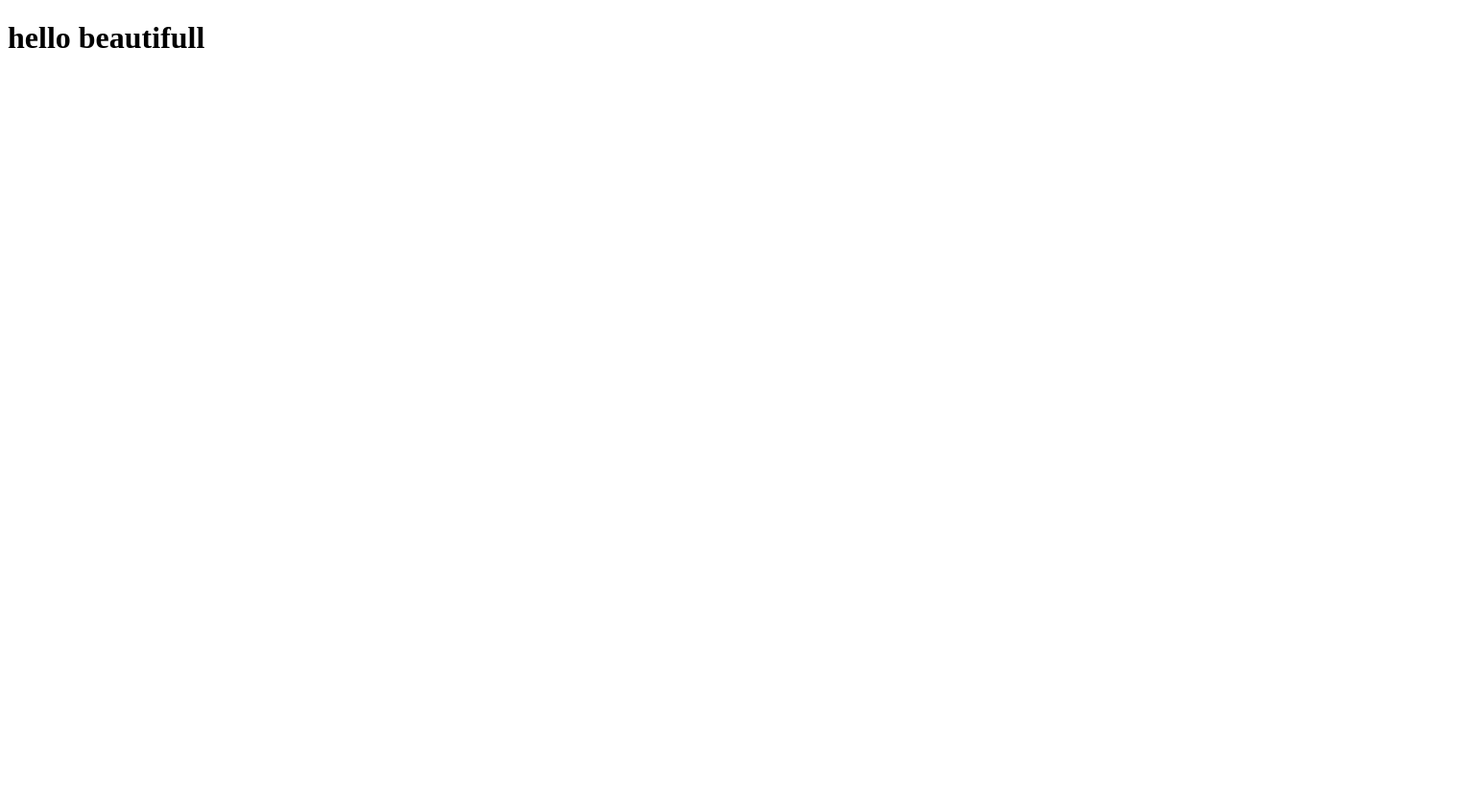
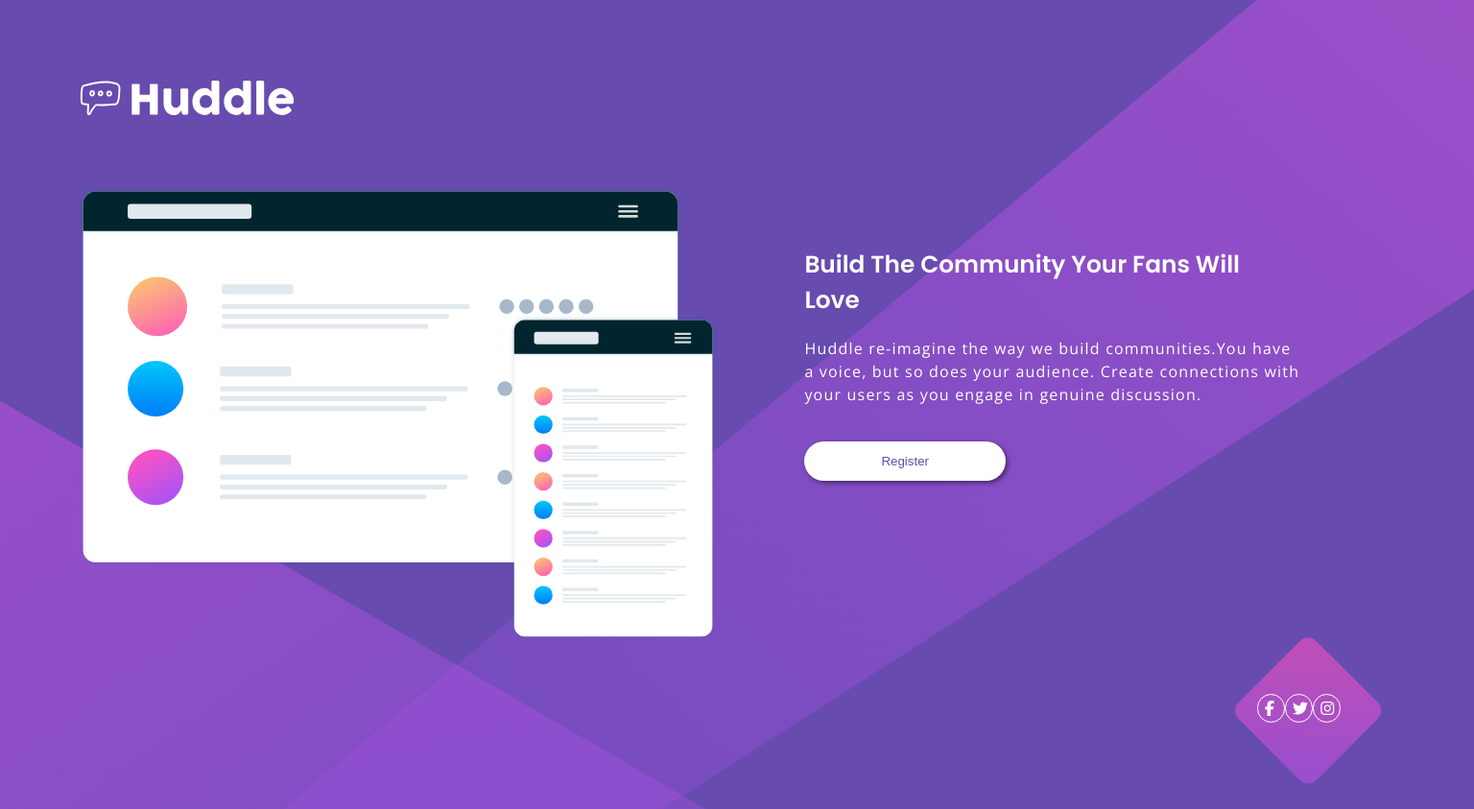
Before and after one commit to NV83-GitHub/FEM-Huddle-landing-page, a plain HTML site: page index.html in a window 1536 px wide. Shown: the whole page at 96% size. Before the commit the page ends 800 px from the top, so only its background shows below. Drawn offline with nearby package versions, Linux system fonts and the light colour scheme.

Commit message:
Mobil and Desktop ok

```diff
--- a/index.html
+++ b/index.html
@@ -5,10 +5,40 @@
     <meta http-equiv="X-UA-Compatible" content="IE=edge">
     <meta name="viewport" content="width=device-width, initial-scale=1.0">
     <title>Huddle landing page</title>
-    <link rel="stylesheet" href="./styles/style.css">
+    <link rel="stylesheet" href="./styles/main.css">
+    <script src="https://kit.fontawesome.com/8d845d3dcf.js" crossorigin="anonymous"></script>
 </head>
 <body>
-    <h1>hello beautifull</h1>
+    <header>
+        <img src="./images/logo.svg" alt="Huddle Logo">
+    </header>
+
+    <section>
+        <div class="imgCard">
+            <img src="./images/illustration-mockups.svg" alt="Illustration-Mockups">
+        </div>
+
+        <div class="textCard">
+            <h3>Build The Community Your Fans Will Love</h3>
+
+            <p>Huddle re-imagine the way we build communities.You have a voice, but so does your audience. Create connections with your users as you engage in genuine discussion.</p>
+
+            <button id="registerBtn">Register</button>
+        </div>
+
+    </section>
+
+    <footer>
+        <span class="circle">
+            <i id="insta" class="fab fa-facebook-f"></i>
+        </span>
+        <span class="circle">
+            <i id="insta" class="fab fa-twitter"></i>
+        </span>
+        <span class="circle">
+            <i id="insta" class="fab fa-instagram"></i>
+        </span>
+    </footer>
 
     <script src="script.js"></script>
 </body>
--- /dev/null
+++ b/styles/_fonts.scss
@@ -0,0 +1,2 @@
+@import url('https://fonts.googleapis.com/css2?family=Poppins:wght@400;600&display=swap');
+@import url('https://fonts.googleapis.com/css2?family=Open+Sans&display=swap');
--- /dev/null
+++ b/styles/_media_1440.scss
@@ -0,0 +1,52 @@
+@media screen and (min-width: 1440px) {
+  body {
+    width: 100vw;
+    background-image: url('./images/bg-desktop.svg');
+    background-size: cover;
+    background-repeat: no-repeat;
+
+    header {
+      width: 40%;
+      padding: 2.5rem;
+      img {
+        width: 25%;
+      }
+    }
+
+    section {
+      display: flex;
+
+      .imgCard {
+        margin-left: 3rem;
+        width: 50vw;
+
+        img {
+            width: 90%;
+        }
+      }
+
+      .textCard {
+        display: flex;
+        flex-direction: column;
+        align-items: flex-start;
+        width: 50vw;
+        text-align: left;
+
+        h3 {
+            padding-right: 30%;
+            text-align: left;
+            font-size: 3rem;
+        }
+
+        p {
+          text-align: left;
+          padding-right: 20%;
+        }
+      }
+    }
+  }
+  footer{
+  transform: translate3d(1200px, 50px, 0);
+      width: 20vw;
+  }
+}
--- /dev/null
+++ b/styles/_variables.scss
@@ -0,0 +1,2 @@
+$bgColor: hsl(257, 40%, 49%);
+$activeBtnColor: hsl(300, 69%, 71%);
--- /dev/null
+++ b/styles/main.scss
@@ -0,0 +1,92 @@
+@import './variables';
+@import './fonts';
+@import './mixins';
+@import './media_1440';
+
+* {
+  margin: 0;
+  padding: 0;
+  box-sizing: border-box;
+}
+
+body {
+  width: 100%;
+  display: flex;
+  flex-direction: column;
+  background-color: $bgColor;
+  background-image: url('../images/bg-mobile.svg');
+  background-repeat: no-repeat;
+
+  header {
+    margin: 2rem;
+    padding-bottom: 25px;
+    img {
+      width: 45%;
+    }
+  }
+
+  section {
+    img {
+      margin: 0 2rem;
+      width: 80%;
+    }
+
+    .textCard {
+      padding: 4rem 3rem;
+      color: white;
+      text-align: center;
+
+      h3 {
+        font-family: poppins;
+        font-weight: 600;
+        font-size: 1.55rem;
+      }
+
+      p {
+        font-family: open sans;
+        font-weight: 400;
+        letter-spacing: 1.2px;
+        line-height: 1.5;
+        margin: 1.3rem 0;
+      }
+
+      #registerBtn {
+        margin-top: 1rem;
+        padding: 0.8rem 5rem;
+        border-radius: 25px;
+        color: $bgColor;
+        background-color: white;
+        border: none;
+        box-shadow: rgba(1, 1, 1, 0.5) 2px 2px 5px;
+        &:hover {
+          background-color: $activeBtnColor;
+          transform: scale(1.04);
+        }
+      }
+    }
+  }
+  footer {
+    display: flex;
+    padding: 0 110px;
+    justify-content: space-around;
+    height: 15vh;
+    color: white;
+
+    .circle {
+      width: 30px;
+      height: 30px;
+      border: 1px solid white;
+      border-radius: 25px;
+      &:hover {
+        border: 1.1px solid $activeBtnColor;
+        color: $activeBtnColor;
+        transform: scale(1.04);
+      }
+
+      #insta {
+        vertical-align: -6px;
+        transform: translateX(7px);
+      }
+    }
+  }
+}
```
Also changed, not shown: images/bg-desktop.svg (added), images/bg-mobile.svg (added), images/illustration-mockups.svg (added), images/instagram-brands.svg (added), images/logo.svg (added), styles/_mixins.scss (added), styles/main.css (added), styles/style.css (deleted), styles/style.scss (deleted), 2 other files.
